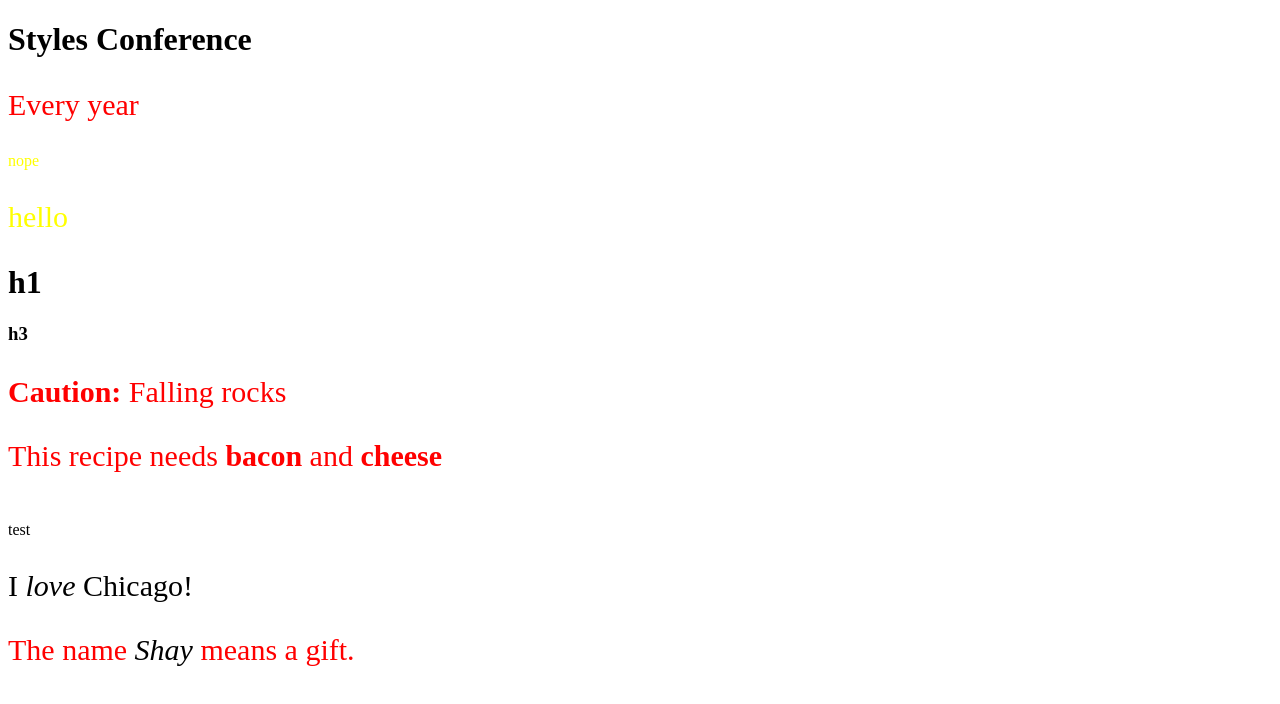
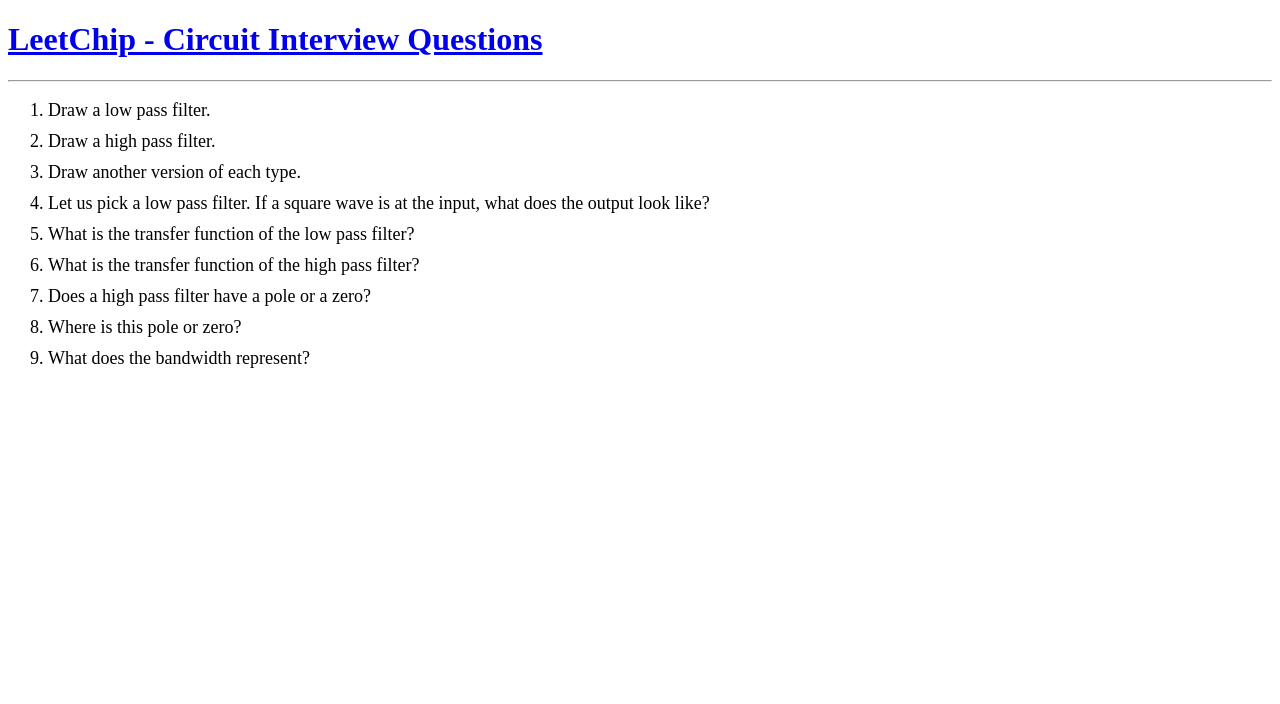
Before and after one commit to Leetchip/Leetchip.github.io, a plain HTML site: page index.html in a window 1280 px wide. Drawn offline with Linux system fonts and the light colour scheme; files that its build step writes are made by us from their sources.

Commit message:
update index with questions

```diff
--- a/index.html
+++ b/index.html
@@ -2,28 +2,29 @@
 <html lang="en">
 	<head>
 		<meta charset="utf-8">
-		<link rel="stylesheet" href='assets/stylesheets/main.css'>
-		<title>Styles Conference</title>
+		<link rel="stylesheet" href='stylesheets/main.css'>
+		<title>LeetChip - Circuit Interview Questions</title>
 	</head>
 	<body>
-		<h1>Styles Conference</h1>
-		<p>Every year</p>
-		<div class='social'>
-			<!-- comment
-			two lines -->
-			nope
-			<p class='social'>hello</p>
-		</div>
-		<h1>h1</h1>
-		<h3>h3</h3>
-		</div>
-		<div>
-			<p><strong>Caution:</strong> Falling rocks</p>
-			<p>This recipe needs <b>bacon</b> and <b>cheese</b></p>
-			<br>
-			test
-			<p class='normal'>I <em>love</em> Chicago!</p>
-			<p>The name <i class='normal'>Shay</i> means a gift.</p>
-		</div>
+		<header>
+			<h1>
+				<a href="index.html">LeetChip - Circuit Interview Questions</a>
+			</h1>
+			<hr>
+		</header>
+		<section class="questions">
+			<ol>
+				<li>Draw a low pass filter.</li>
+				<li>Draw a high pass filter.</li>
+				<li>Draw another version of each type.</li>
+				<li>Let us pick a low pass filter. If a square wave is at the input, what does the output look like? </li>
+				<li> What is the transfer function of the low pass filter?</li>
+				<li>What is the transfer function of the high pass filter?</li>
+				<li>Does a high pass filter have a pole or a zero?</li>
+				<li>Where is this pole or zero?</li>
+				<li>What does the bandwidth represent?</li>
+
+			</ol>
+		</section>
 	</body>
 </html>
--- a/stylesheets/main.css
+++ b/stylesheets/main.css
@@ -1,12 +1,7 @@
-p {
-	color: red;
-	font-size: 30px;
+li {
+    margin: 10px 0;
 }
 
-.social {
-	color: yellow;
+.questions {
+    font-size: 18px;
 }
-
-.normal {
-	color: black;
-}
```
